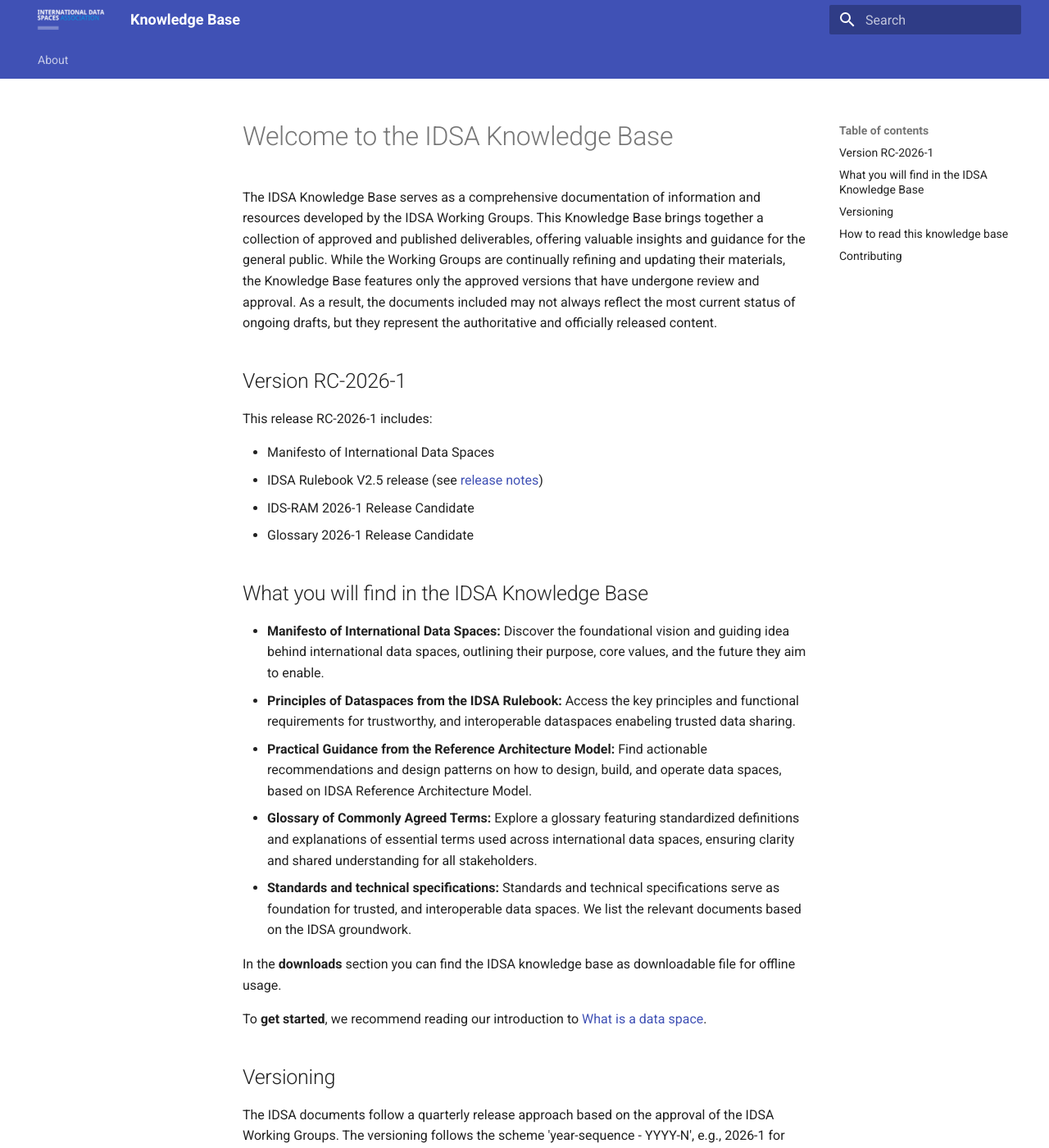
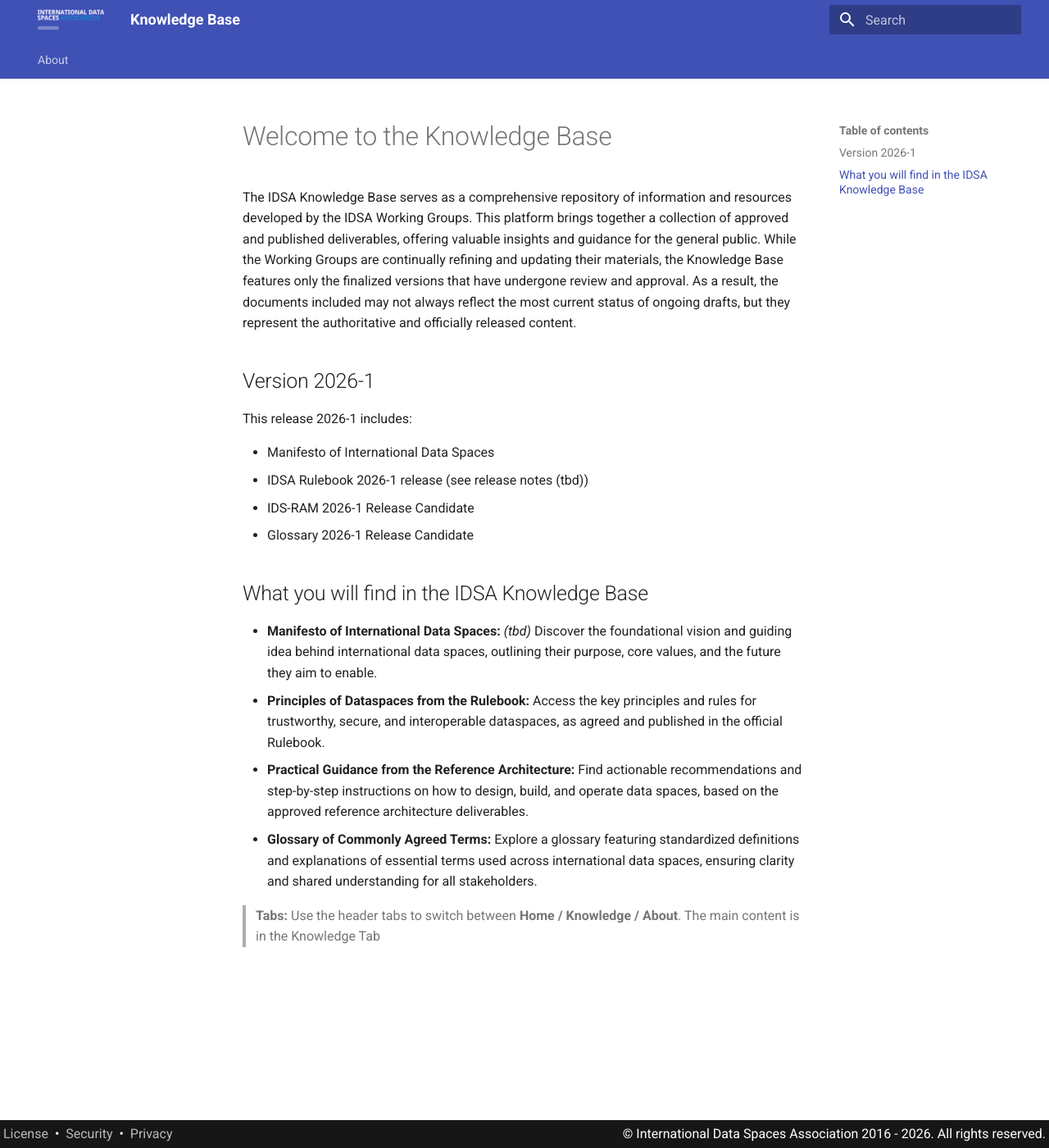
Before and after one commit to International-Data-Spaces-Association/knowledge-base, an MkDocs documentation site: the page built from docs/index.md, in a window 1280 px wide and 1400 px high. Shown: the whole window at 82% size. Built offline with MkDocs 1.6.1 and Material for MkDocs 9.7.7, drawn with Linux system fonts in a browser that asks for light colours; some of the changed text lies outside the part shown.

Commit message:
Revert "Updated index.md"
This reverts commit bbba489022fbbd0c63018242e2694c5c9ce21c0d.

```diff
--- a/docs/index.md
+++ b/docs/index.md
@@ -1,39 +1,22 @@
-# Welcome to the IDSA Knowledge Base
+# Welcome to the Knowledge Base
 
-The IDSA Knowledge Base serves as a comprehensive documentation of information and resources developed by the IDSA Working Groups. This Knowledge Base brings together a collection of approved and published deliverables, offering valuable insights and guidance for the general public. While the Working Groups are continually refining and updating their materials, the Knowledge Base features only the approved versions that have undergone review and approval. As a result, the documents included may not always reflect the most current status of ongoing drafts, but they represent the authoritative and officially released content.
+The IDSA Knowledge Base serves as a comprehensive repository of information and resources developed by the IDSA Working Groups. This platform brings together a collection of approved and published deliverables, offering valuable insights and guidance for the general public. While the Working Groups are continually refining and updating their materials, the Knowledge Base features only the finalized versions that have undergone review and approval. As a result, the documents included may not always reflect the most current status of ongoing drafts, but they represent the authoritative and officially released content.
 
-## Version RC-2026-1
+## Version 2026-1
 
-This release RC-2026-1 includes:
+This release 2026-1 includes:
 
 * Manifesto of International Data Spaces
-* IDSA Rulebook V2.5 release (see [release notes](https://github.com/International-Data-Spaces-Association/IDSA-Rulebook/releases/tag/Rulebook_V2.5))
+* IDSA Rulebook 2026-1 release (see release notes (tbd))
 * IDS-RAM 2026-1 Release Candidate
 * Glossary 2026-1 Release Candidate
 
 ## What you will find in the IDSA Knowledge Base
 
-* **Manifesto of International Data Spaces:** Discover the foundational vision and guiding idea behind international data spaces, outlining their purpose, core values, and the future they aim to enable.
-* **Principles of Dataspaces from the IDSA Rulebook:** Access the key principles and functional requirements for trustworthy, and interoperable dataspaces enabeling trusted data sharing.
-* **Practical Guidance from the Reference Architecture Model:** Find actionable recommendations and design patterns on how to design, build, and operate data spaces, based on IDSA Reference Architecture Model.
+* **Manifesto of International Data Spaces:** *(tbd)* Discover the foundational vision and guiding idea behind international data spaces, outlining their purpose, core values, and the future they aim to enable.
+* **Principles of Dataspaces from the Rulebook:** Access the key principles and rules for trustworthy, secure, and interoperable dataspaces, as agreed and published in the official Rulebook.
+* **Practical Guidance from the Reference Architecture:** Find actionable recommendations and step-by-step instructions on how to design, build, and operate data spaces, based on the approved reference architecture deliverables.
 * **Glossary of Commonly Agreed Terms:** Explore a glossary featuring standardized definitions and explanations of essential terms used across international data spaces, ensuring clarity and shared understanding for all stakeholders.
-* **Standards and technical specifications:** Standards and technical specifications serve as foundation for trusted, and interoperable data spaces. We list the relevant documents based on the IDSA groundwork.
 
-In the **downloads** section you can find the IDSA knowledge base as downloadable file for offline usage.
-
-To **get started**, we recommend reading our introduction to [What is a data space](dataspace.md).
-
-## Versioning
-
-The IDSA documents follow a quarterly release approach based on the approval of the IDSA Working Groups. The versioning follows the scheme 'year-sequence - YYYY-N', e.g., 2026-1 for the first release in 2026. The knowledge base publishes the **latest release**. Older releases can be found on in the IDSA GitHub repository [knowledge base](https://github.com/International-Data-Spaces-Association/knowledge-base).
-
-The IDSA Knowledge base may be updated with errata versions including non-normative changes and may publish release candidates.
-
-## How to read this knowledge base
-
-> **Tabs:** Use the header tabs to switch between **Home / What is a data space? / Manifesto of International Data Spaces / Knowledge / Standards and specifications / Downloads / About**.
-> The outcome of the IDSA Working Groups is in the Knowledge Tab.
-
-## Contributing
-
-Contributions to the IDSA Working Groups and their deliverables is limited to IDSA members. ([Learn here how to become a member](https://internationaldataspaces.org/we/become-a-member/)) However, we encourage all data space experts to [join IDSA as member](https://internationaldataspaces.org/we/become-a-member/) or in our [user group](https://internationaldataspaces.org/data-space-user-group/). Feel free to propose change requests or feature requests as [GitHub issues] or via the [IDSA user group portal](https://community.internationaldataspaces.org).
+> **Tabs:** Use the header tabs to switch between **Home / Knowledge / About**.
+> The main content is in the Knowledge Tab
```
